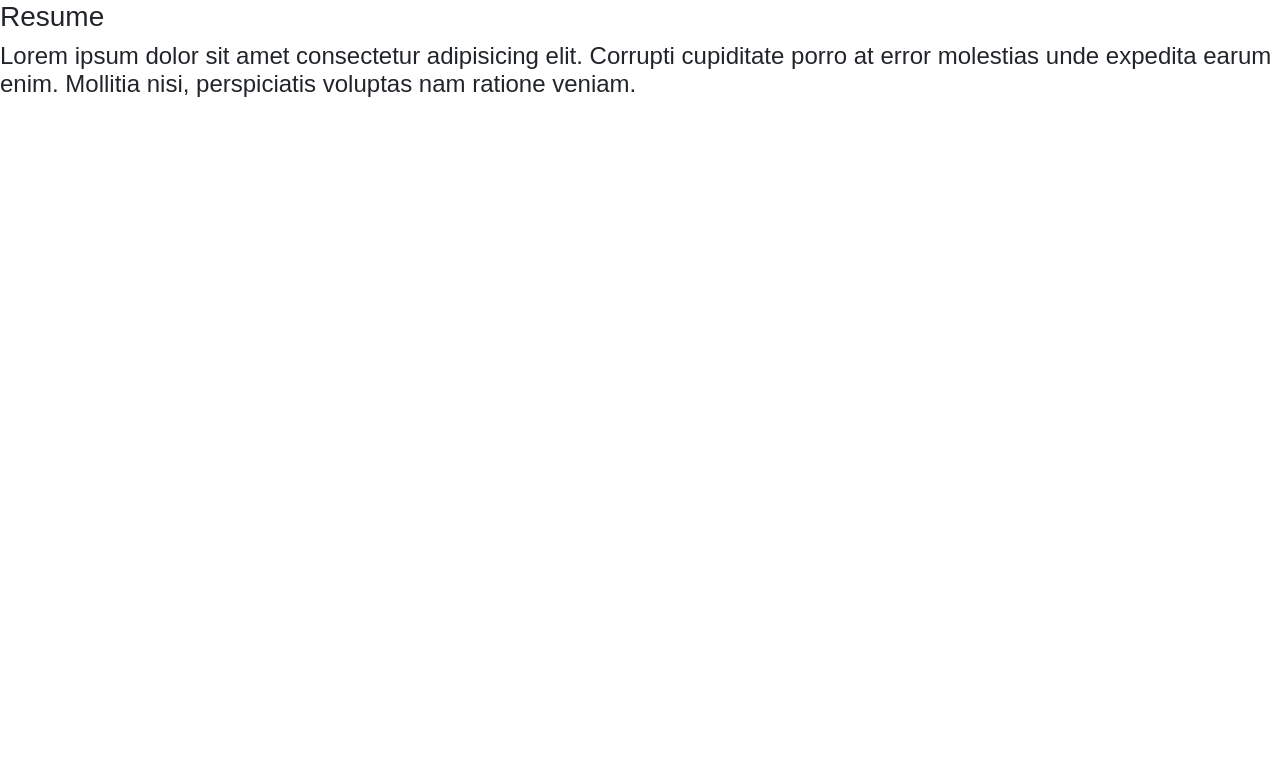
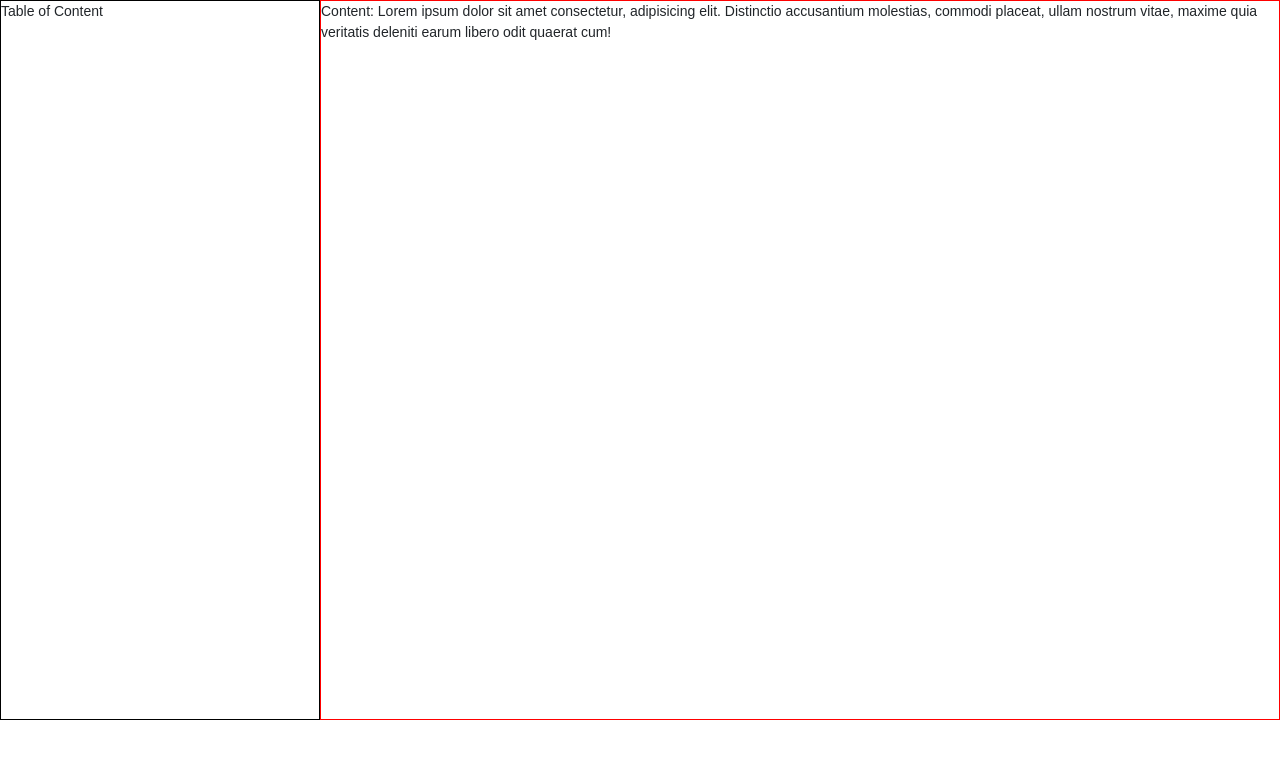
Before and after one commit to CheeseBoyd/react-resume, a React (Create React App) app: page /resume in a window 1280 px wide. Shown: the top 758 px of the page. Built offline with nearby package versions, Linux system fonts and the light colour scheme; a web font is replaced by a local one.

Commit message:
removed dependency

```diff
--- a/package.json
+++ b/package.json
@@ -3,7 +3,6 @@
   "version": "0.1.0",
   "private": true,
   "dependencies": {
-    "gh-pages": "^1.1.0",
     "material-ui": "^1.0.0-beta.33",
     "prop-types": "^15.6.0",
     "react": "^16.2.0",
@@ -13,12 +12,9 @@
     "styled-components": "^3.1.6"
   },
   "scripts": {
-    "predeploy": "npm run build",
-    "deploy": "gh-pages -d build",
     "start": "react-scripts start",
     "build": "react-scripts build",
     "test": "react-scripts test --env=jsdom",
     "eject": "react-scripts eject"
-  },
-   "homepage": "https://lanotsky.github.io/react-resume/"
+  }
 }
--- a/public/index.html
+++ b/public/index.html
@@ -28,7 +28,7 @@
     <!--Material ui icons -->
     <link href="https://fonts.googleapis.com/icon?family=Material+Icons"
       rel="stylesheet">
-    <title>React App</title>
+    <title>Online Resume</title>
   </head>
   <body>
     <noscript>
--- a/src/components/homepage/footer/Footer.js
+++ b/src/components/homepage/footer/Footer.js
@@ -19,7 +19,6 @@ const Footer = ({email})=>{
         <LinkToResume path={'/resume'} />
         <StyledFooter className="background-red-cool">
             <span>{email}</span>
-
         </StyledFooter>
         </div>
     )
--- a/src/components/resume/Resume.js
+++ b/src/components/resume/Resume.js
@@ -1,12 +1,33 @@
 import React from 'react';
+import styled from 'styled-components';
 
+const StyledMain = styled.div`
+    display: grid;
+    grid-template-columns: 320px 1fr;
+    min-height: 720px;
+`;
+
+const StyledTableOfContent = styled.div `
+    height: 100%;
+    border: 1px solid black;
+`;
+
+const StyledContent = styled.div`
+    height: 100%;
+    border: 1px solid red;
+`;
 
 const Resume = (props) =>{
     return(
-        <div>
-            <h3>Resume</h3>
-            <h4>Lorem ipsum dolor sit amet consectetur adipisicing elit. Corrupti cupiditate porro at error molestias unde expedita earum enim. Mollitia nisi, perspiciatis voluptas nam ratione veniam.</h4>
-        </div>
+        <StyledMain>
+            <StyledTableOfContent>
+                Table of Content
+            </StyledTableOfContent>
+
+            <StyledContent>
+            Content: Lorem ipsum dolor sit amet consectetur, adipisicing elit. Distinctio accusantium molestias, commodi placeat, ullam nostrum vitae, maxime quia veritatis deleniti earum libero odit quaerat cum!
+            </StyledContent>
+        </StyledMain>
     )
 }
 
```
Also changed, not shown: 1 other file (tests, documents, lock files or other folders).
